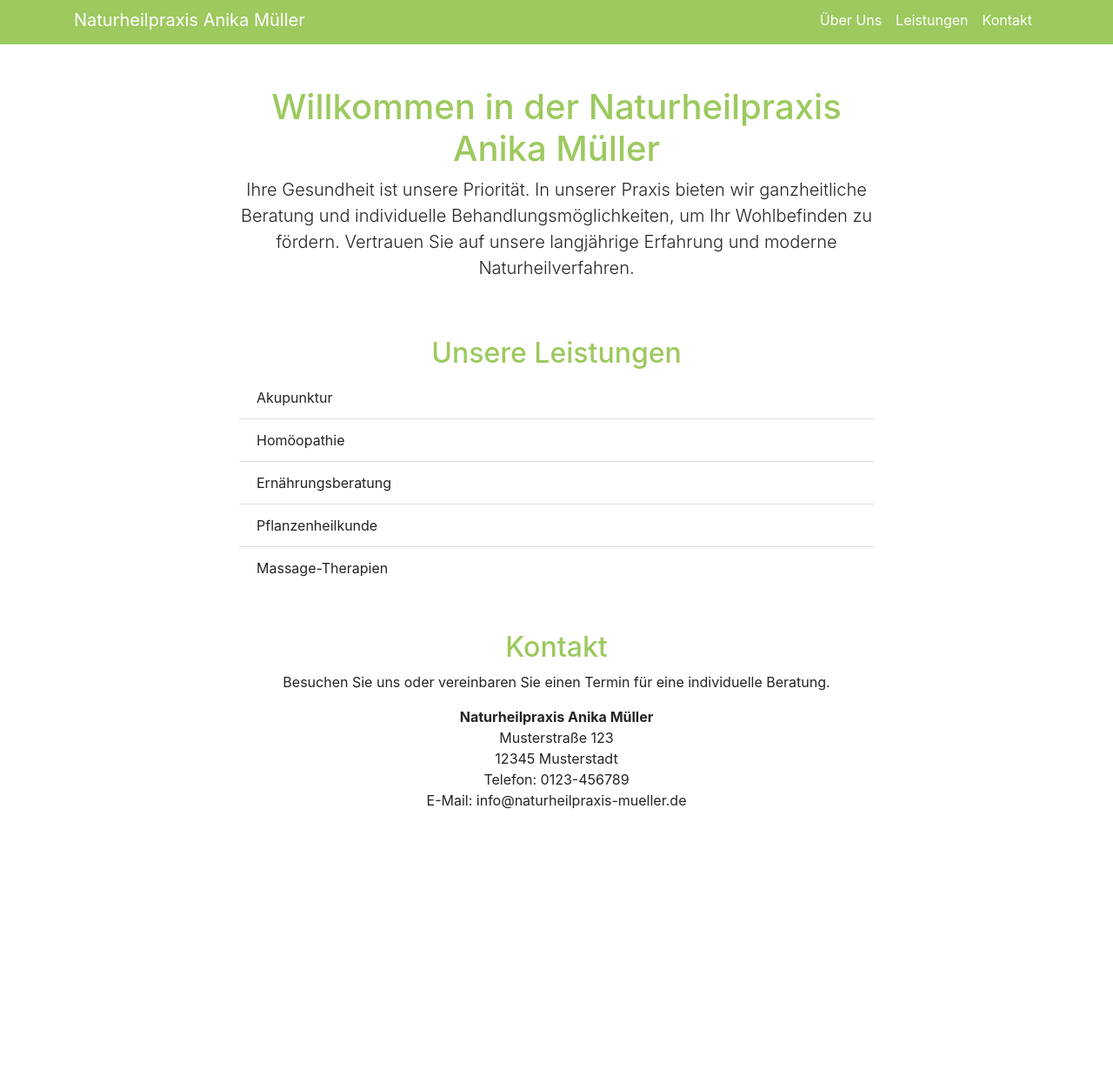
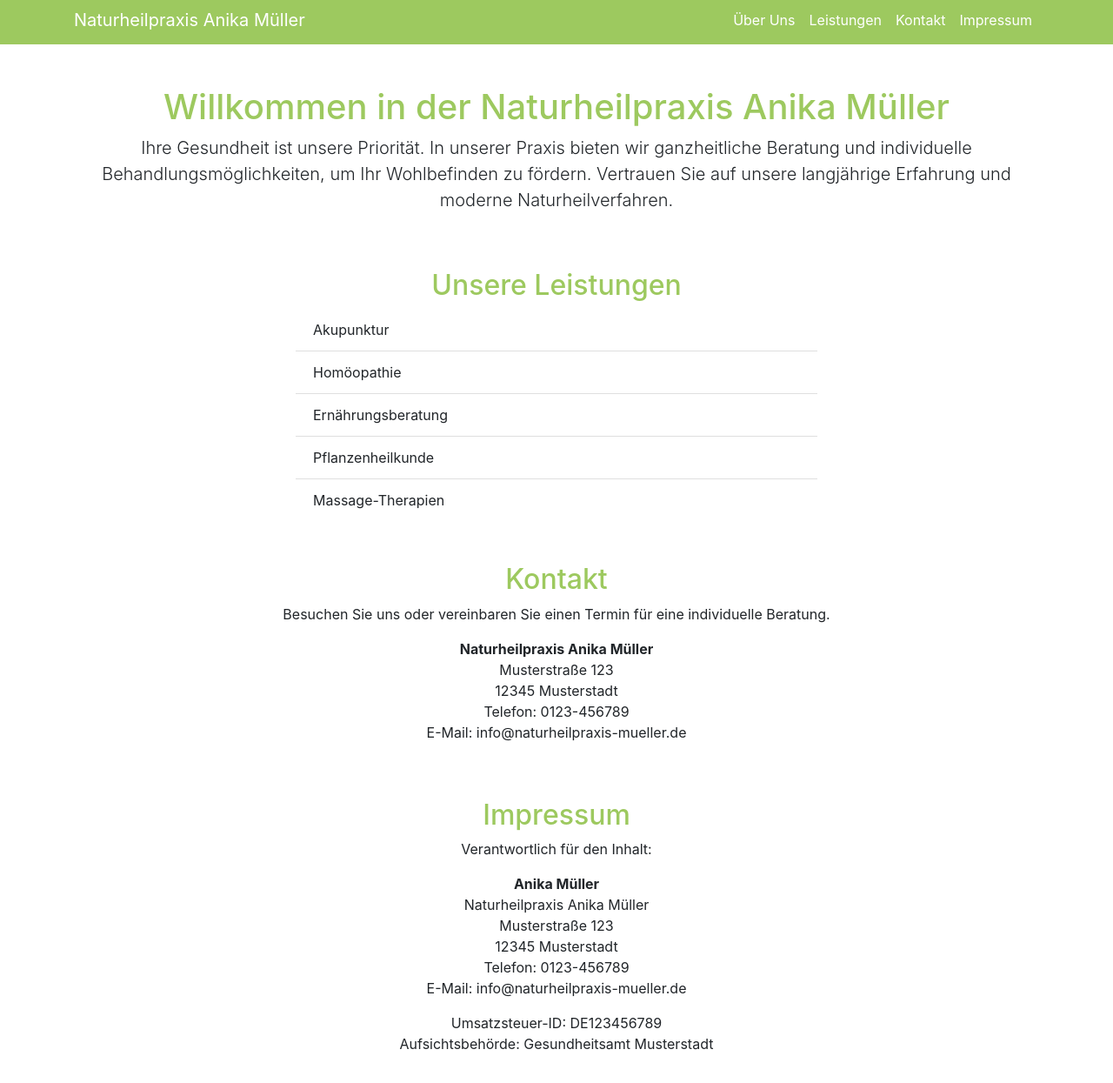
Before and after one commit to m8d3/praxis-web, a plain HTML site: page docs/index.html in a window 1280 px wide. Shown: the part 5-1250 px from the top of the page at 87% size. Before the commit the page ends 1001 px from the top, so only its background shows below. Drawn offline with nearby package versions, Linux system fonts and the light colour scheme.

Commit message:
Add impressum

```diff
--- a/docs/index.html
+++ b/docs/index.html
@@ -23,6 +23,11 @@
     .nav-link:hover {
       color: #ffffffcc !important; /* Helleres Weiß bei Hover */
     }
+    /* Beschränkung der List-Breite */
+    .service-list {
+      max-width: 600px;
+      margin: 0 auto; /* Zentriert */
+    }
   </style>
 </head>
 <body>
@@ -44,6 +49,9 @@
           <li class="nav-item">
             <a class="nav-link" href="#contact">Kontakt</a>
           </li>
+          <li class="nav-item">
+            <a class="nav-link" href="#impressum">Impressum</a>
+          </li>
         </ul>
       </div>
     </div>
@@ -52,7 +60,7 @@
   <!-- Einleitung (Intro Section) -->
   <section id="intro" class="container mt-5">
     <div class="row">
-      <div class="col-lg-8 mx-auto">
+      <div class="col-lg-12">
         <h1 class="text-center">Willkommen in der Naturheilpraxis Anika Müller</h1>
         <p class="lead text-center">Ihre Gesundheit ist unsere Priorität. In unserer Praxis bieten wir ganzheitliche Beratung und individuelle Behandlungsmöglichkeiten, um Ihr Wohlbefinden zu fördern. Vertrauen Sie auf unsere langjährige Erfahrung und moderne Naturheilverfahren.</p>
       </div>
@@ -62,8 +70,9 @@
   <!-- Leistungen (Services Section) -->
   <section id="services" class="container mt-5">
     <div class="row">
-      <div class="col-lg-8 mx-auto">
+      <div class="col-lg-12">
         <h2 class="text-center">Unsere Leistungen</h2>
+        <div class="service-list">
           <ul class="list-group list-group-flush">
             <li class="list-group-item">Akupunktur</li>
             <li class="list-group-item">Homöopathie</li>
@@ -73,12 +82,13 @@
           </ul>
         </div>
       </div>
+    </div>
   </section>
 
   <!-- Kontakt (Contact Section) -->
   <section id="contact" class="container mt-5 mb-5">
     <div class="row">
-      <div class="col-lg-8 mx-auto">
+      <div class="col-lg-12">
         <h2 class="text-center">Kontakt</h2>
         <p class="text-center">Besuchen Sie uns oder vereinbaren Sie einen Termin für eine individuelle Beratung.</p>
         <div class="text-center">
@@ -94,6 +104,28 @@
     </div>
   </section>
 
+  <!-- Impressum (Legal Section) -->
+  <section id="impressum" class="container mt-5 mb-5">
+    <div class="row">
+      <div class="col-lg-12">
+        <h2 class="text-center">Impressum</h2>
+        <div class="text-center">
+          <p>Verantwortlich für den Inhalt:</p>
+          <address>
+            <strong>Anika Müller</strong><br>
+            Naturheilpraxis Anika Müller<br>
+            Musterstraße 123<br>
+            12345 Musterstadt<br>
+            Telefon: 0123-456789<br>
+            E-Mail: info@naturheilpraxis-mueller.de
+          </address>
+          <p>Umsatzsteuer-ID: DE123456789<br>
+          Aufsichtsbehörde: Gesundheitsamt Musterstadt</p>
+        </div>
+      </div>
+    </div>
+  </section>
+
   <!-- Bootstrap JS, Popper.js, and jQuery -->
   <script src="https://ajax.googleapis.com/ajax/libs/jquery/3.5.1/jquery.min.js"></script>
   <script src="https://cdnjs.cloudflare.com/ajax/libs/popper.js/1.16.0/umd/popper.min.js"></script>
```
Lines whose indentation alone changed are shown as unchanged.
